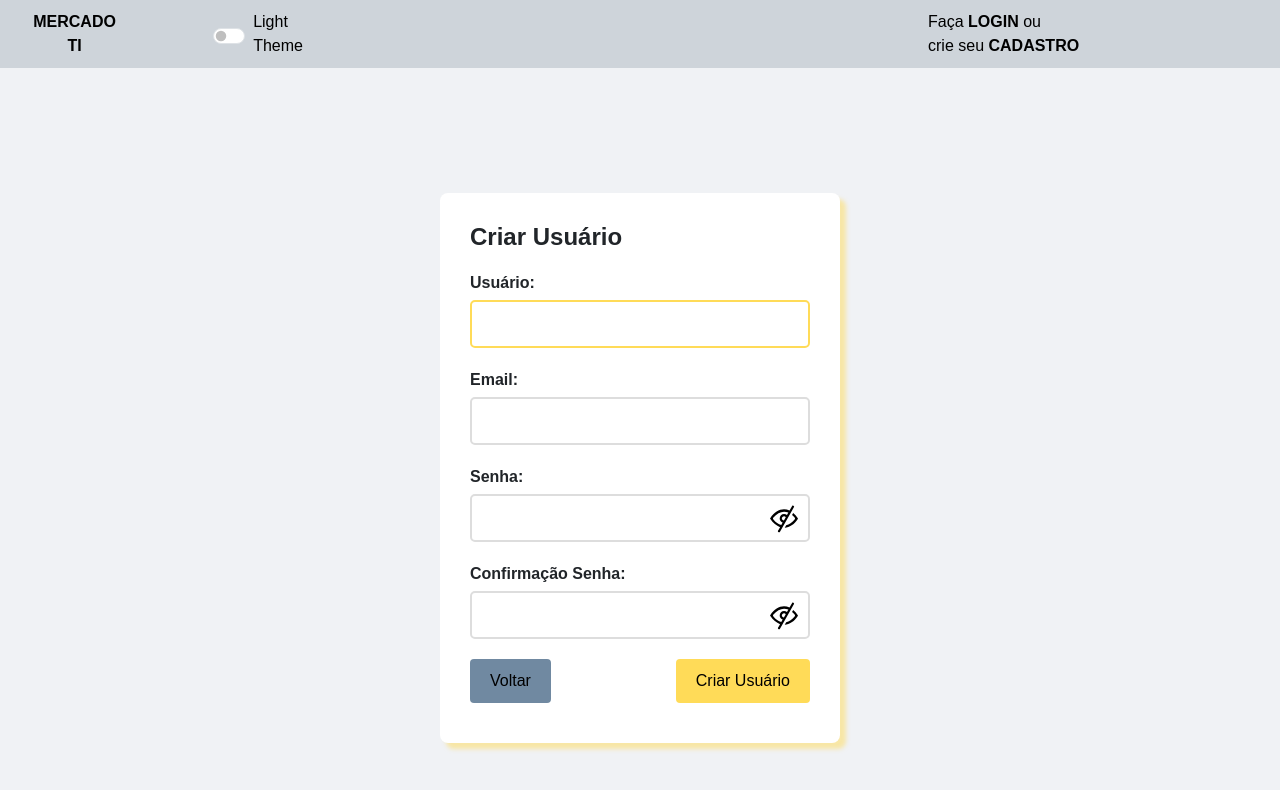
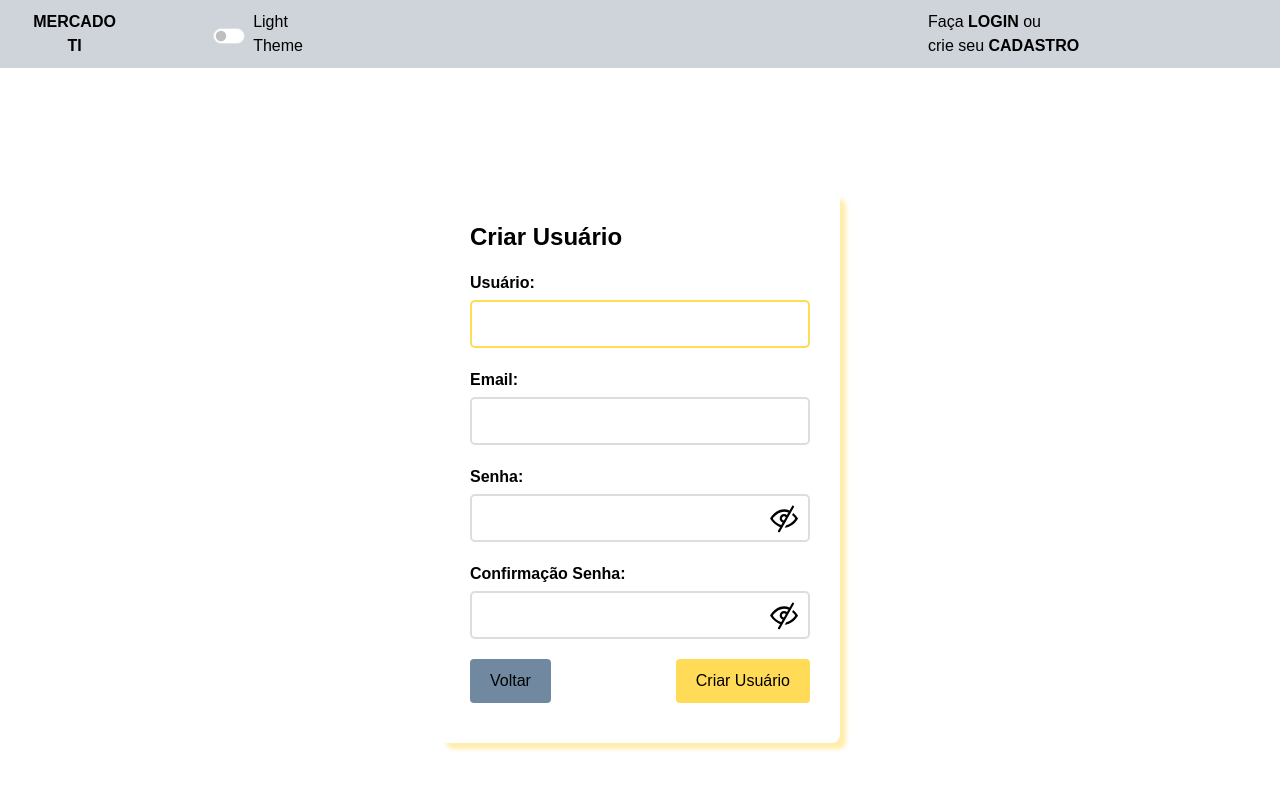
Before and after one commit to alvarolealdl/it-marketplace, a React (Vite) app: page /create-user in a window 1280 px wide. Shown: the top 790 px of the page. Built offline with nearby package versions, Linux system fonts and the light colour scheme.

Commit message:
[ITMKTPL] Update some general styles

```diff
--- a/src/styles/Generic.scss
+++ b/src/styles/Generic.scss
@@ -1,7 +1,17 @@
 @import "./Variables.scss";
 
-body {
-  background: $light-gray;
+.mktp-container {
+  &-dark {
+    background-color: $light-black;
+    color: $white;
+    height: 100vh;
+  }
+
+  &-light {
+    background-color: $white;
+    color: $black;
+    height: 100vh;
+  }
 }
 
 #root {
@@ -22,7 +32,6 @@ div {
 .mktp-create-user,
 .mktp-login {
   align-items: center;
-  background-color: $light-gray;
   display: flex;
   justify-content: center;
   min-height: 100vh;
@@ -55,6 +64,24 @@ div {
   }
 }
 
+.mktp-container {
+  &-light {
+    .mktp-login__box,
+    .mktp-create-user__box,
+    .mktp-create-negotiation__box {
+      background-color: $white;
+    }
+  }
+
+  &-dark {
+    .mktp-login__box,
+    .mktp-create-user__box,
+    .mktp-create-negotiation__box {
+      background-color: $light-black;
+    }
+  }
+}
+
 .separator {
   align-items: center;
   display: flex;
@@ -73,6 +100,11 @@ div {
   }
 }
 
+.form-check-input:checked {
+  background-color: $light-black;
+  border-color: $light-black;
+}
+
 @media (max-width: $sm) {
   .mktp-create-user,
   .mktp-login {
```
